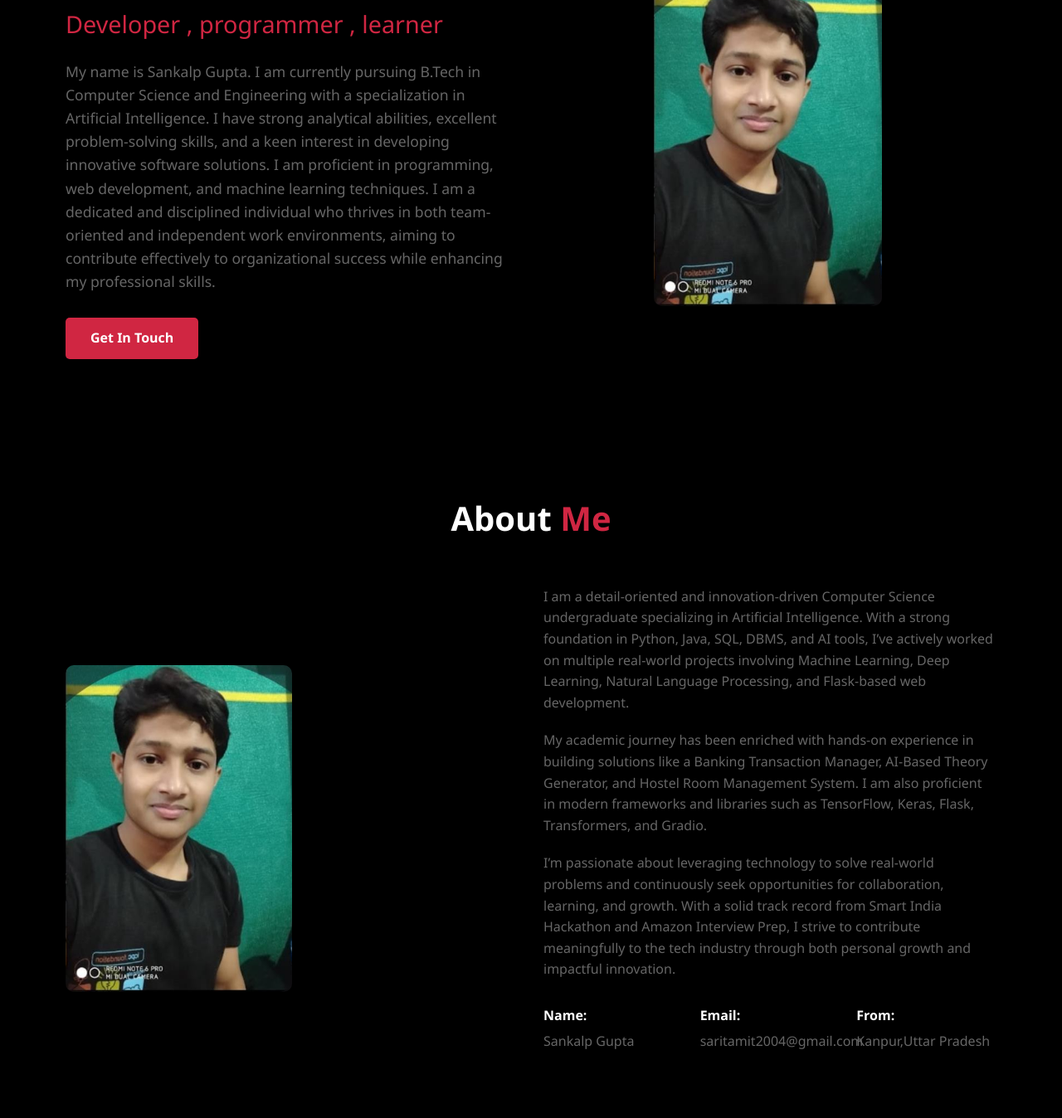
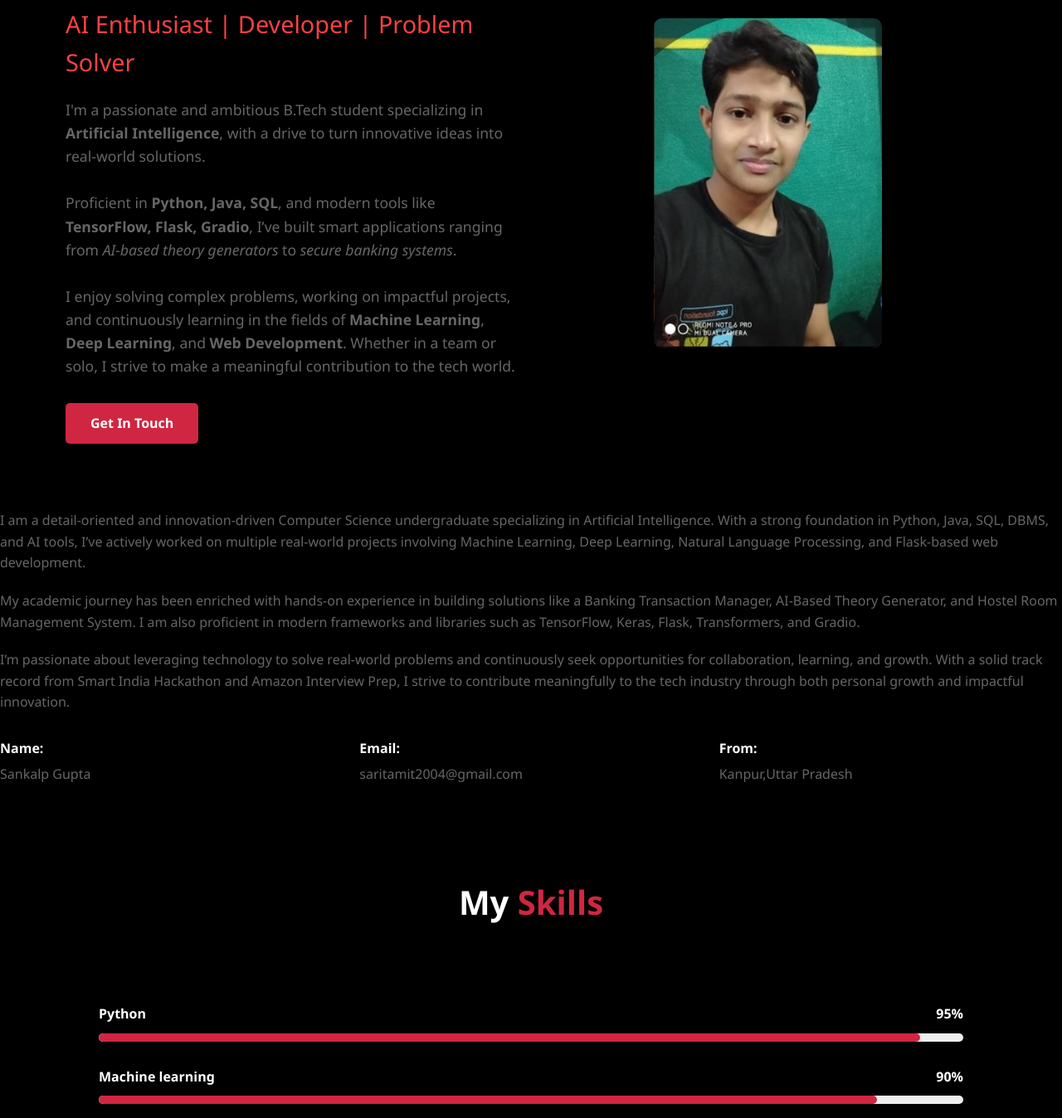
Before and after one commit to Sankalp-gupta1/New-port-, a plain HTML site: page index.html in a window 1280 px wide. Shown: the part 206-1554 px from the top of the page at 83% size. Drawn offline with Linux system fonts and the light colour scheme.

Commit message:
Updated HTML and styling

```diff
--- a/index.html
+++ b/index.html
@@ -41,8 +41,13 @@
     <div class="container">
         <div class="hero-content">
             <h1>Hi, I'm <span class="highlight">Sankalp Gupta</span></h1>
-                <h2>Developer , programmer , learner</h2>
-                <p>My name is Sankalp Gupta. I am currently pursuing B.Tech in Computer Science and Engineering with a specialization in Artificial Intelligence. I have strong analytical abilities, excellent problem-solving skills, and a keen interest in developing innovative software solutions. I am proficient in programming, web development, and machine learning techniques. I am a dedicated and disciplined individual who thrives in both team-oriented and independent work environments, aiming to contribute effectively to organizational success while enhancing my professional skills.</p>
+            <h2 style="color: #f94144;">AI Enthusiast | Developer | Problem Solver</h2>
+            <p>
+                I'm a passionate and ambitious B.Tech student specializing in <strong>Artificial Intelligence</strong>, with a drive to turn innovative ideas into real-world solutions. <br><br>
+                Proficient in <strong>Python, Java, SQL</strong>, and modern tools like <strong>TensorFlow, Flask, Gradio</strong>, I’ve built smart applications ranging from <em>AI-based theory generators</em> to <em>secure banking systems</em>.
+                <br><br>
+                I enjoy solving complex problems, working on impactful projects, and continuously learning in the fields of <strong>Machine Learning</strong>, <strong>Deep Learning</strong>, and <strong>Web Development</strong>. Whether in a team or solo, I strive to make a meaningful contribution to the tech world.
+            </p>
             <a href="#contact" class="btn">Get In Touch</a>
         </div>
         <div class="hero-image">
@@ -51,14 +56,6 @@
     </div>
 </section>
 
-    <!-- About Section -->
-    <section id="about" class="about">
-        <div class="container">
-            <h2 class="section-title">About <span class="highlight">Me</span></h2>
-            <div class="about-content">
-                <div class="about-image">
-                    <img src="image.jpeg" alt="About Me">
-                </div>
                 <div class="about-text">
                     <p>I am a detail-oriented and innovation-driven Computer Science undergraduate specializing in Artificial Intelligence. With a strong foundation in Python, Java, SQL, DBMS, and AI tools, I’ve actively worked on multiple real-world projects involving Machine Learning, Deep Learning, Natural Language Processing, and Flask-based web development.</p>
                     <p>My academic journey has been enriched with hands-on experience in building solutions like a Banking Transaction Manager, AI-Based Theory Generator, and Hostel Room Management System. I am also proficient in modern frameworks and libraries such as TensorFlow, Keras, Flask, Transformers, and Gradio.</p>
```
Lines whose indentation alone changed are shown as unchanged.
